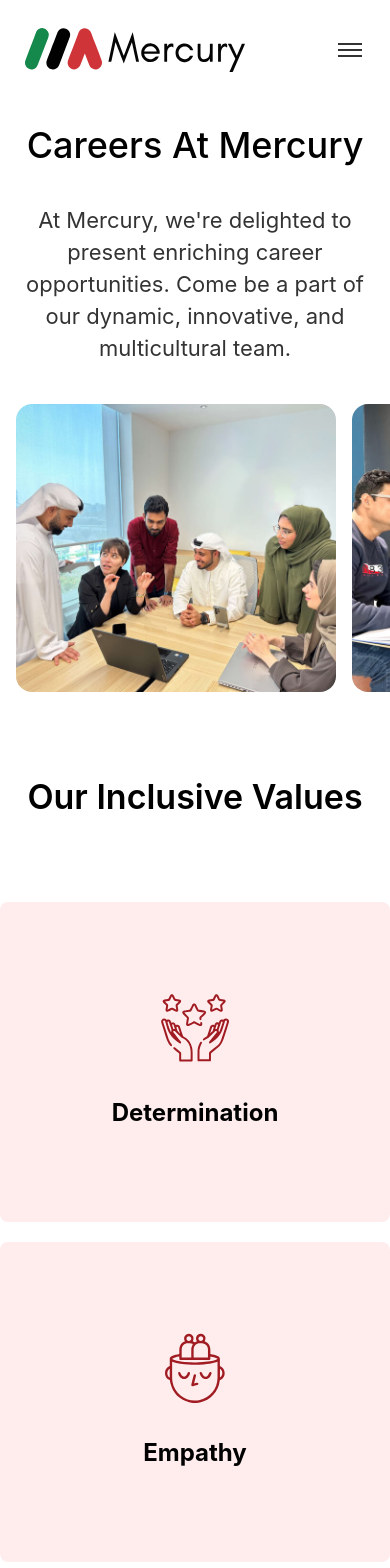
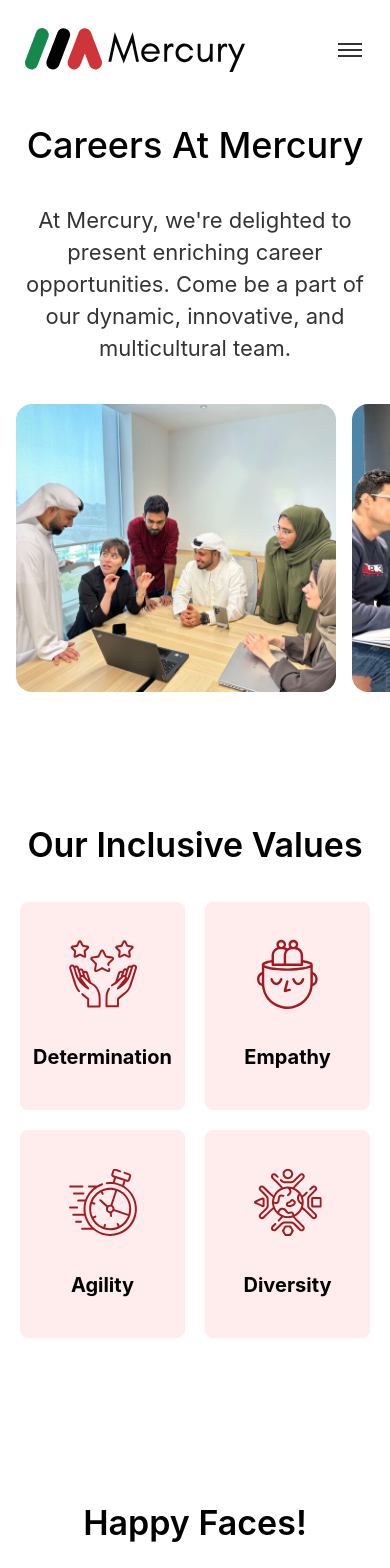
Before and after one commit to haymkarran/Mercury-final, a Next.js app: page /pages/careers in a window 390 px wide. Shown: the top 1568 px of the page. Built offline with nearby package versions, Linux system fonts and the light colour scheme.

Commit message:
5th Feb 12:06am update

```diff
--- a/app/components/gridData/GridChildCSS.css
+++ b/app/components/gridData/GridChildCSS.css
@@ -356,6 +356,11 @@
     .mPayBrief .asset, .mTouchBrief .asset, .m360Brief .asset, .mHubPageBrief .asset {
         height: 120px;
     }
+
+    .text-h4 {
+        font-size: 20px;
+        line-height: 32px;
+    }
 }
 
 @media only screen and (max-width: 709px){
--- a/app/pages/careers/page.tsx
+++ b/app/pages/careers/page.tsx
@@ -24,7 +24,7 @@ export default function Careers () {
     {/* photo section */}
     <AssetLightboxCareers />
 
-      <section className='m-auto w-full max-parent-grid-container-width max554px:pt-20 min555px:pt-60'>
+      <section className='m-auto w-full max-parent-grid-container-width max554px:pt-32 min555px:pt-60'>
         <GridContainer gridCols="grid-cols-1 text-center">
             <GridChild
               childId={68}
@@ -35,32 +35,32 @@ export default function Careers () {
         </GridContainer>
     </section>
 
-    <section className='ourInclusiveValues m-auto w-full max-w-7xl pt-20 pb-30'>
-        <GridContainer gridCols="grid-cols-4 !gap-5 max1279px:grid-cols-2 max709px:!grid-cols-1">
+    <section className='ourInclusiveValues m-auto w-full max-w-7xl pt-20 pb-30 max554px:pt-8'>
+        <GridContainer gridCols="grid-cols-4 !gap-5 max990px:grid-cols-2 px-5">
           <GridChild
               childId={64}
-              childName="determination hover:scale-110 w-full bg-tintRed text-center h-80 items-center rounded-lg"
+              childName="determination hover:scale-110 w-full bg-tintRed text-center h-80 max554px:h-52 items-center rounded-lg"
               customHeaderCss="font-bold"
               h4Order={2}
               assetOrder={1}
             />
             <GridChild
               childId={65}
-              childName="empathy hover:scale-110 w-full bg-tintRed text-center h-80 items-center rounded-lg"
+              childName="empathy hover:scale-110 w-full bg-tintRed text-center h-80 max554px:h-52 items-center rounded-lg"
               customHeaderCss="font-bold"
               h4Order={2}
               assetOrder={1}
             />
             <GridChild
               childId={66}
-              childName="agility hover:scale-110 w-full bg-tintRed text-center h-80 items-center rounded-lg"
+              childName="agility hover:scale-110 w-full bg-tintRed text-center h-80 max554px:h-52 items-center rounded-lg"
               customHeaderCss="font-bold"
               h4Order={2}
               assetOrder={1}
             />
             <GridChild
               childId={67}
-              childName="diversity hover:scale-110 w-full bg-tintRed text-center h-80 items-center rounded-lg"
+              childName="diversity hover:scale-110 w-full bg-tintRed text-center h-80 max554px:h-52 items-center rounded-lg"
               customHeaderCss="font-bold"
               h4Order={2}
               assetOrder={1}
--- a/app/pages/company/page.tsx
+++ b/app/pages/company/page.tsx
@@ -39,10 +39,10 @@ export default function Company () {
 
     {/* management people grid */}
     <section className='m-auto w-full pb-20'>
-        <GridContainer gridCols="!flex !gap-5 justify-center flex-row flex-wrap !align-start pb-20 m-auto">
+        <GridContainer gridCols="!flex !gap-5 justify-center flex-row flex-wrap !align-start min555px:pb-20 m-auto max554px:!gap-y-14">
             <GridChild
               childId={52}
-              childName="muzafferHamid peopleManagementGrid h-full !justify-between"
+              childName="muzafferHamid peopleManagementGrid h-full !justify-between max554px:gap-y-2"
               assetOrder={1}
               h4Order={2}
               paragraphOrder={3}
@@ -50,7 +50,7 @@ export default function Company () {
             />
             <GridChild
               childId={53}
-              childName="gururaj peopleManagementGrid h-full !justify-between"
+              childName="gururaj peopleManagementGrid h-full !justify-between max554px:gap-y-2"
               assetOrder={1}
               h4Order={2}
               paragraphOrder={3}
@@ -58,7 +58,7 @@ export default function Company () {
             />
             <GridChild
               childId={54}
-              childName="nihad peopleManagementGrid h-full !justify-between"
+              childName="nihad peopleManagementGrid h-full !justify-between max554px:gap-y-2"
               assetOrder={1}
               h4Order={2}
               paragraphOrder={3}
@@ -74,7 +74,7 @@ export default function Company () {
             /> */}
             <GridChild
               childId={56}
-              childName="ashish peopleManagementGrid h-full !justify-between"
+              childName="ashish peopleManagementGrid h-full !justify-between max554px:gap-y-2"
               assetOrder={1}
               h4Order={2}
               paragraphOrder={3}
@@ -84,7 +84,7 @@ export default function Company () {
     </section>
 
     {/* the board */}
-    <section className='m-auto w-full max-parent-grid-container-width pb-20'>
+    <section className='m-auto w-full max-parent-grid-container-width pb-20 max554px:pb-8'>
         <GridContainer gridCols="grid-cols-1 text-center">
             <GridChild
               childId={57}
@@ -96,10 +96,10 @@ export default function Company () {
 
     {/* board people grid */}
     <section className='m-auto w-full max-parent-grid-container-width pb-10'>
-        <GridContainer gridCols="!flex justify-center flex-row flex-wrap !align-start pb-20 m-auto">
+        <GridContainer gridCols="!flex justify-center flex-row flex-wrap !align-start pb-20 max554px:pb-12 m-auto max554px:gap-y-14">
             <GridChild
               childId={58}
-              childName="muzaffarKhokhar peopleManagementGrid h-full !justify-between"
+              childName="muzaffarKhokhar peopleManagementGrid h-full !justify-between max554px:gap-y-2"
               assetOrder={1}
               h4Order={2}
               paragraphOrder={3}
@@ -107,7 +107,7 @@ export default function Company () {
             />
             <GridChild
               childId={59}
-              childName="sanjeev peopleManagementGrid h-full !justify-between"
+              childName="sanjeev peopleManagementGrid h-full !justify-between max554px:gap-y-2"
               assetOrder={1}
               h4Order={2}
               paragraphOrder={3}
@@ -115,17 +115,17 @@ export default function Company () {
             />
             <GridChild
               childId={60}
-              childName="jun peopleManagementGrid h-full !justify-between"
+              childName="jun peopleManagementGrid h-full !justify-between max554px:gap-y-2"
               assetOrder={1}
               h4Order={2}
               paragraphOrder={3}
               socialMediaOrder={4}
             />
         </GridContainer>
-        <GridContainer gridCols="!flex justify-center flex-row flex-wrap !align-start pb-20 m-auto">
+        <GridContainer gridCols="!flex justify-center flex-row flex-wrap !align-start min555px:pb-20 m-auto max554px:gap-y-14">
             <GridChild
               childId={61}
-              childName="matt peopleManagementGrid h-full !justify-between"
+              childName="matt peopleManagementGrid h-full !justify-between max554px:gap-y-2"
               assetOrder={1}
               h4Order={2}
               paragraphOrder={3}
@@ -133,7 +133,7 @@ export default function Company () {
             />
             <GridChild
               childId={89}
-              childName="sivarama peopleManagementGrid h-full !justify-between"
+              childName="sivarama peopleManagementGrid h-full !justify-between max554px:gap-y-2"
               assetOrder={1}
               h4Order={2}
               paragraphOrder={3}
```
